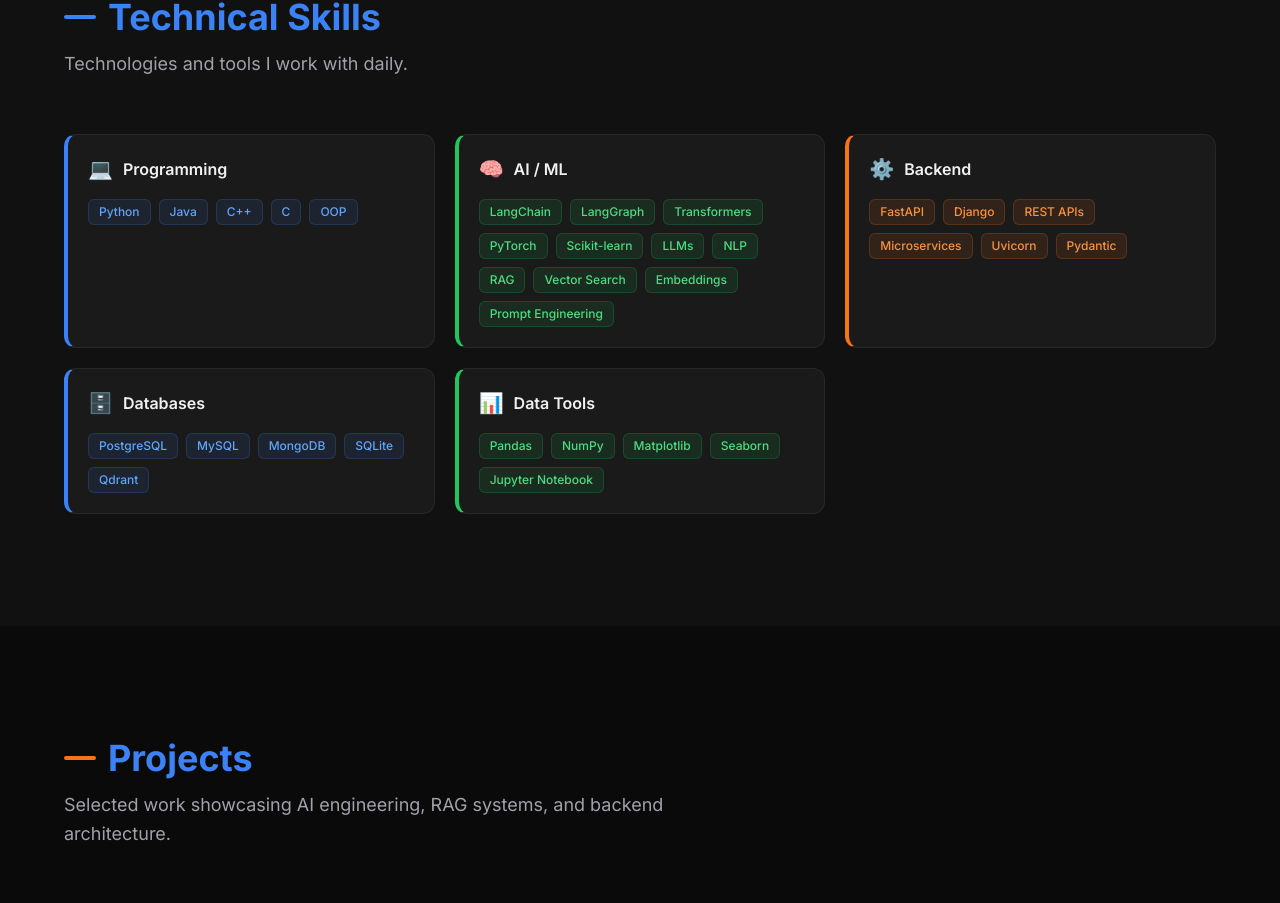
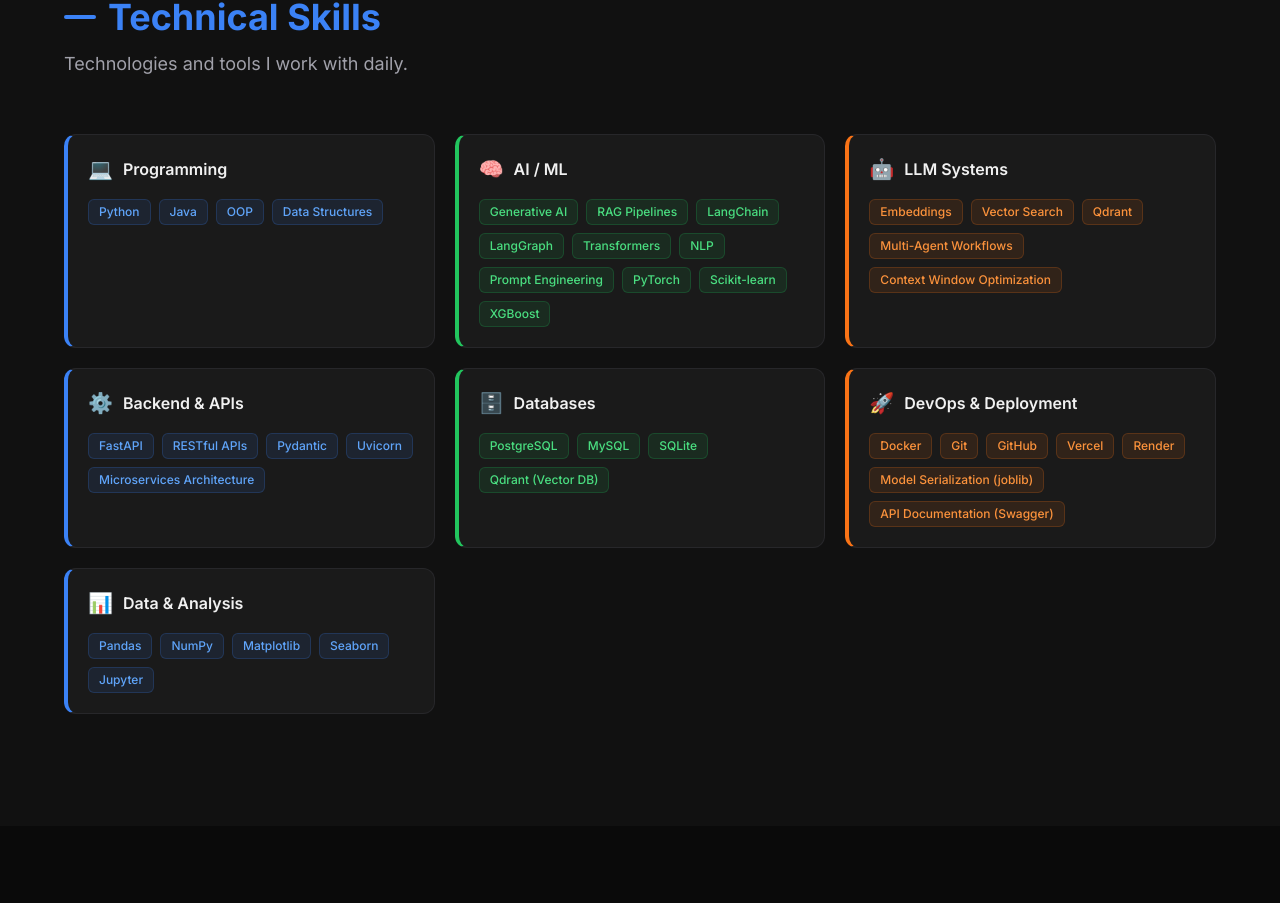
Before and after one commit to abhixw/Portfolio_abhixw, a React (Vite) app: page / in a window 1280 px wide. Shown: the part 2231-3134 px from the top of the page. Built offline with nearby package versions, Linux system fonts and the light colour scheme.

Commit message:
Update technical skills and resume download link

```diff
--- a/src/components/Profiles.jsx
+++ b/src/components/Profiles.jsx
@@ -84,9 +84,8 @@
                         </p>
                     </div>
                     <a
-                        href="/ABHINAV_SHRIMALI_RESUME.pdf"
-                        target="_blank"
-                        rel="noopener noreferrer"
+                        href="/RESUME_ABHINAV.pdf"
+                        download="RESUME_ABHINAV.pdf"
                         className="px-6 py-2.5 rounded-lg bg-accent-orange text-white font-semibold text-sm hover:bg-accent-orange-light transition-colors shrink-0"
                     >
                         Download Resume
--- a/src/components/Skills.jsx
+++ b/src/components/Skills.jsx
@@ -4,35 +4,54 @@
     {
         title: 'Programming',
         icon: '💻',
-        items: ['Python', 'Java', 'C++', 'C', 'OOP'],
+        items: ['Python', 'Java', 'OOP', 'Data Structures'],
         accent: 'primary',
     },
     {
         title: 'AI / ML',
         icon: '🧠',
         items: [
-            'LangChain', 'LangGraph', 'Transformers', 'PyTorch', 'Scikit-learn',
-            'LLMs', 'NLP', 'RAG', 'Vector Search', 'Embeddings', 'Prompt Engineering',
+            'Generative AI', 'RAG Pipelines', 'LangChain', 'LangGraph',
+            'Transformers', 'NLP', 'Prompt Engineering', 'PyTorch',
+            'Scikit-learn', 'XGBoost'
         ],
         accent: 'green',
     },
     {
-        title: 'Backend',
+        title: 'LLM Systems',
+        icon: '🤖',
+        items: [
+            'Embeddings', 'Vector Search', 'Qdrant', 'Multi-Agent Workflows',
+            'Context Window Optimization'
+        ],
+        accent: 'orange',
+    },
+    {
+        title: 'Backend & APIs',
         icon: '⚙️',
-        items: ['FastAPI', 'Django', 'REST APIs', 'Microservices', 'Uvicorn', 'Pydantic'],
-        accent: 'orange',
+        items: ['FastAPI', 'RESTful APIs', 'Pydantic', 'Uvicorn', 'Microservices Architecture'],
+        accent: 'primary',
     },
     {
         title: 'Databases',
         icon: '🗄️',
-        items: ['PostgreSQL', 'MySQL', 'MongoDB', 'SQLite', 'Qdrant'],
-        accent: 'primary',
+        items: ['PostgreSQL', 'MySQL', 'SQLite', 'Qdrant (Vector DB)'],
+        accent: 'green',
     },
     {
-        title: 'Data Tools',
+        title: 'DevOps & Deployment',
+        icon: '🚀',
+        items: [
+            'Docker', 'Git', 'GitHub', 'Vercel', 'Render',
+            'Model Serialization (joblib)', 'API Documentation (Swagger)'
+        ],
+        accent: 'orange',
+    },
+    {
+        title: 'Data & Analysis',
         icon: '📊',
-        items: ['Pandas', 'NumPy', 'Matplotlib', 'Seaborn', 'Jupyter Notebook'],
-        accent: 'green',
+        items: ['Pandas', 'NumPy', 'Matplotlib', 'Seaborn', 'Jupyter'],
+        accent: 'primary',
     },
 ]
 
```
Also changed, not shown: 2 other files (tests, documents, lock files or other folders).
